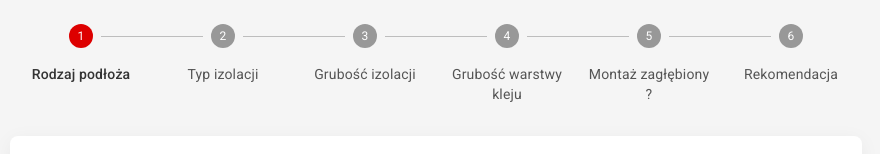
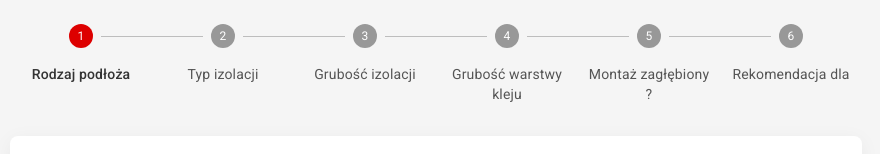
Before and after one commit to marffinn/sf-configurator, a React (Create React App) app: page / in a window 1280 px wide. Shown: the part 156-310 px from the top of the page, without its empty margins (204-1084 px from the left). Built offline with nearby package versions, Linux system fonts and the light colour scheme.

Commit message:
units change to mm

```diff
--- a/src/App.js
+++ b/src/App.js
@@ -42,7 +42,7 @@ function App() {
   const [formData, setFormData] = useState({
     substrate: 'A',
     insulationType: 'EPS',
-    hD: 1,
+    hD: 12,
     adhesiveThickness: 1,
     recessed: false,
   });
@@ -102,8 +102,6 @@ function App() {
           return null;
         }
 
-        // --- THIS IS THE MODIFIED LINE ---
-        // It now calculates the max thickness for the specific recommended fastener length (laAvailable)
         const maxHD = (laAvailable - hefForSubstrate - tfixMm - ttol) / 10;
 
         return { ...model, laRecommended: laAvailable, maxHD, hef: hefForSubstrate };
@@ -155,7 +153,7 @@ function App() {
     'Grubość izolacji',
     'Grubość warstwy kleju',
     'Montaż zagłębiony ?',
-    'Rekomendacja',
+    'Rekomendacja dla',
   ];
 
   const stepComponents = [
--- a/src/Steps.js
+++ b/src/Steps.js
@@ -128,7 +128,7 @@ export const StepAdhesive = ({ adhesiveThickness, setAdhesiveThickness, errors,
 
   return (
     <Box sx={{ display: 'flex', flexDirection: 'column', gap: 2 }}>
-      <Typography variant="body1" align="center" sx={{ mb: -1 }}>Grubość warstwy kleju: {adhesiveThickness} cm</Typography>
+      <Typography variant="body1" align="center" sx={{ mb: -1 }}>Grubość warstwy kleju: {adhesiveThickness * 10} mm</Typography>
       <Slider
         value={adhesiveThickness}
         onChange={handleAdhesiveThicknessChange}
@@ -189,7 +189,7 @@ export const Step4 = ({ recommendations, prevStep, setStep, substrate, insulatio
     { name: 'Podłoże', value: substrateLabel },
     { name: 'Typ izolacji', value: insulationTypeLabel },
     { name: 'Grubość izolacji', value: `${hD} cm` },
-    { name: 'Grubość warstwy kleju', value: `${adhesiveThickness} cm` },
+    { name: 'Grubość warstwy kleju', value: `${adhesiveThickness * 10} mm` },
     { name: 'Montaż zagłębiony', value: recessed ? 'Tak' : 'Nie' },
   ];
 
```
